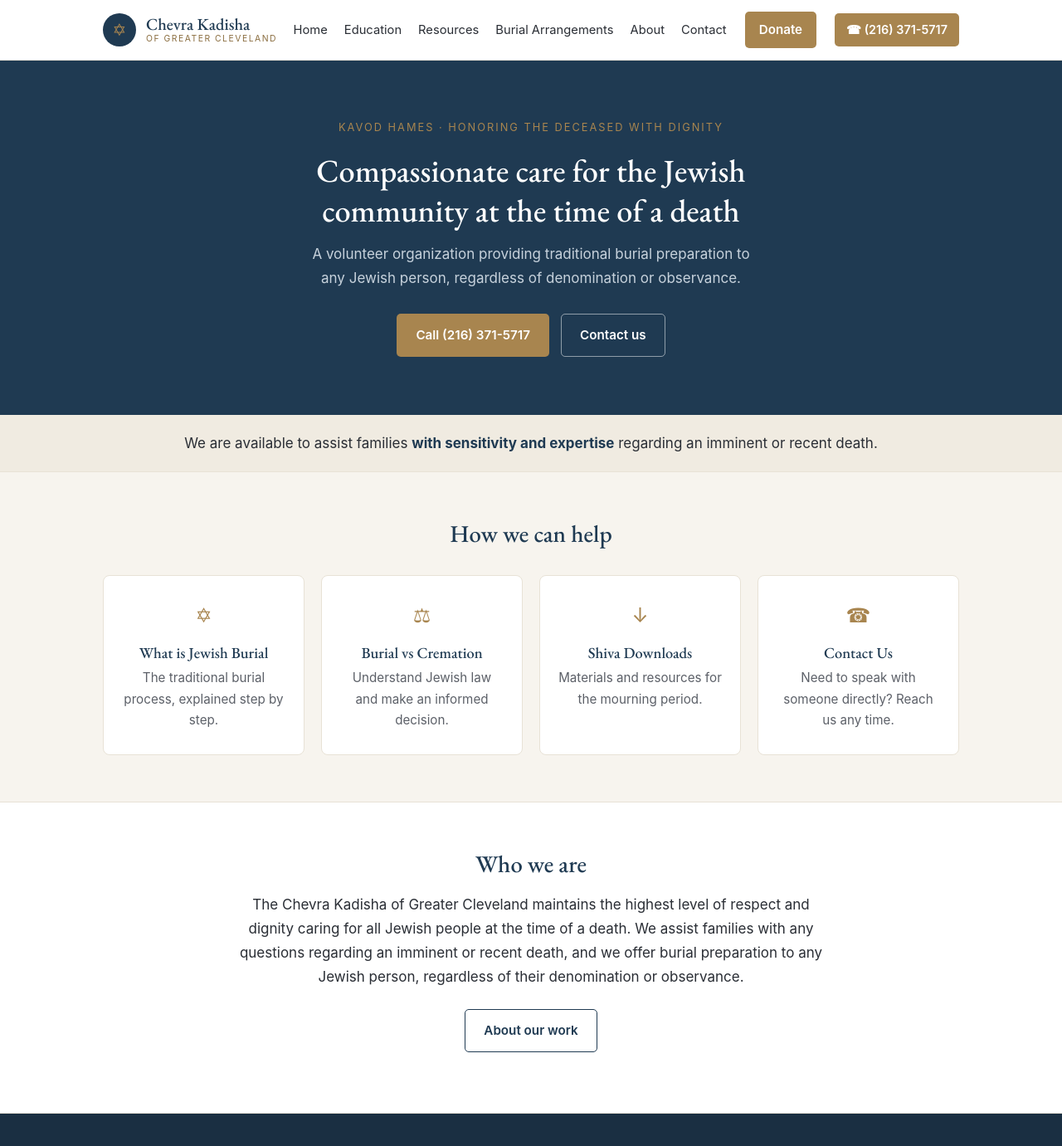
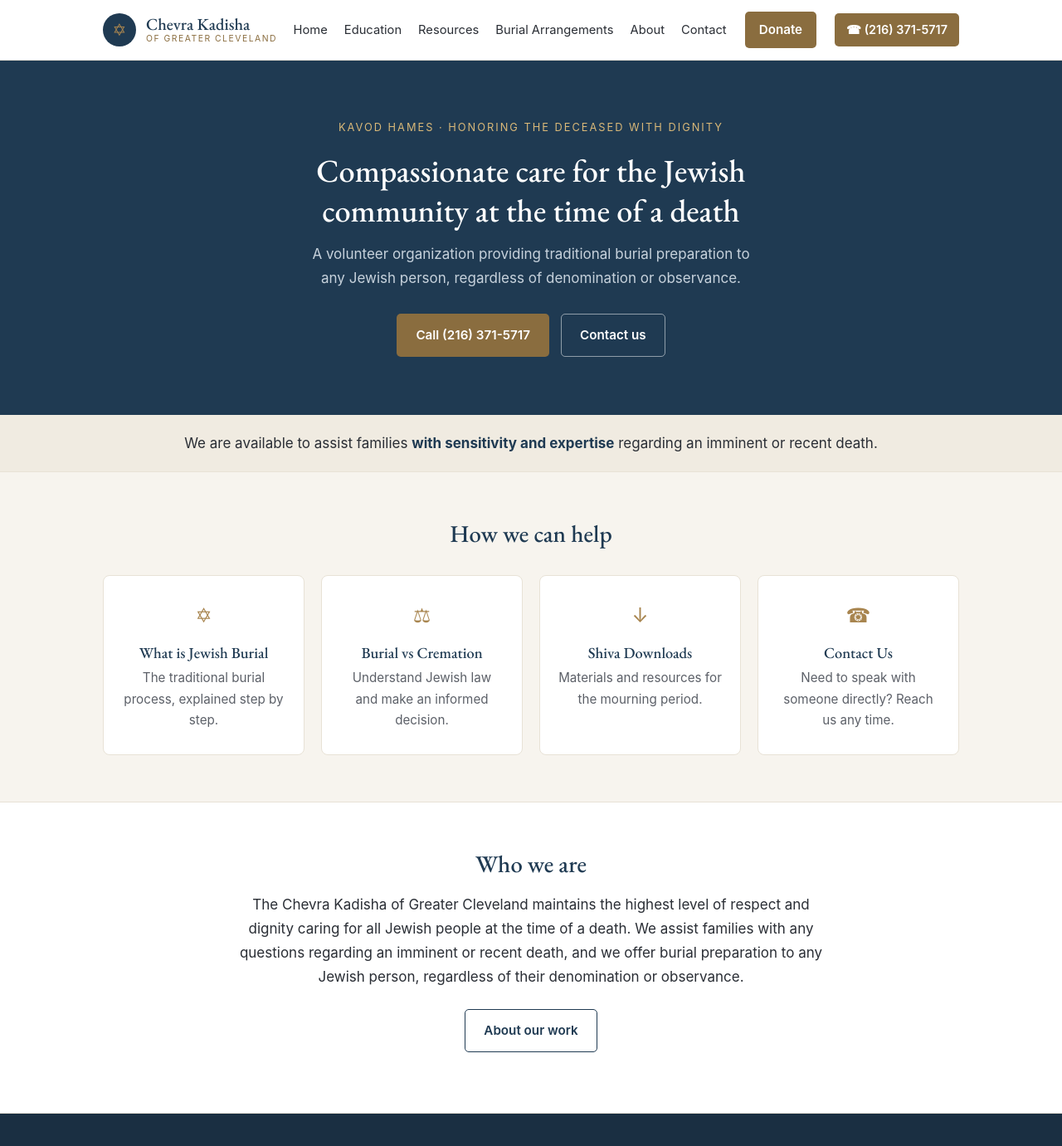
Before and after one commit to origin-story613/jsscleveland, a Jekyll site: the page built from index.html, in a window 1280 px wide and 1400 px high. Shown: the top 1381 px of the window at 83% size. Built offline with Jekyll 4.4.1, drawn with Linux system fonts in a browser that asks for light colours.

Commit message:
Update style.css
Fixed white on gold contrast

```diff
--- a/assets/css/style.css
+++ b/assets/css/style.css
@@ -1,6 +1,6 @@
 :root{
   --cream:#f7f4ee; --white:#ffffff; --ink:#2a2e35; --muted:#5c6068;
-  --navy:#1f3a52; --navy-dark:#1a2f42; --gold:#a8854f; --gold-dark:#8a6d3f;
+  --navy:#1f3a52; --navy-dark:#1a2f42; --gold:#a8854f; --gold-dark:#8a6d3f; --gold-light:#d9b878; --gold-darker:#6f5832;
   --border:#e8e2d6;
   --serif:'EB Garamond', Georgia, 'Times New Roman', serif;
   --sans:-apple-system, BlinkMacSystemFont, 'Segoe UI', Roboto, Helvetica, Arial, sans-serif;
@@ -18,8 +18,8 @@
 h3{font-size:1.3rem;margin:1.4em 0 .4em;}
 
 .btn{display:inline-block;padding:12px 22px;border-radius:5px;text-decoration:none;font-family:var(--sans);font-size:.95rem;font-weight:600;cursor:pointer;border:1px solid transparent;transition:.15s;}
-.btn-gold{background:var(--gold);color:#fff;}
-.btn-gold:hover{background:var(--gold-dark);}
+.btn-gold{background:var(--gold-dark);color:#fff;}
+.btn-gold:hover{background:var(--gold-darker);}
 .btn-navy{background:var(--navy);color:#fff;}
 .btn-navy:hover{background:var(--navy-dark);}
 .btn-outline{background:transparent;border-color:var(--navy);color:var(--navy);}
@@ -39,13 +39,13 @@
 .site-nav ul a{text-decoration:none;color:var(--ink);font-size:.92rem;}
 .site-nav ul a:hover{color:var(--gold-dark);}
 .nav-cta{padding:8px 16px;}
-.phone-pill{background:var(--gold);color:#fff !important;padding:8px 14px;border-radius:5px;font-weight:600;font-size:.9rem;text-decoration:none;white-space:nowrap;}
-.phone-pill:hover{background:var(--gold-dark);}
+.phone-pill{background:var(--gold-dark);color:#fff !important;padding:8px 14px;border-radius:5px;font-weight:600;font-size:.9rem;text-decoration:none;white-space:nowrap;}
+.phone-pill:hover{background:var(--gold-darker);}
 .nav-toggle{display:none;background:none;border:none;cursor:pointer;padding:8px;flex-direction:column;gap:5px;}
 .nav-toggle span{display:block;width:24px;height:2px;background:var(--navy);}
 
 .hero{background:var(--navy);color:#fff;text-align:center;padding:70px 24px;}
-.hero .eyebrow{color:var(--gold);text-transform:uppercase;letter-spacing:2px;font-size:.8rem;margin-bottom:16px;}
+.hero .eyebrow{color:var(--gold-light);text-transform:uppercase;letter-spacing:2px;font-size:.8rem;margin-bottom:16px;}
 .hero h1{color:#fff;max-width:680px;margin:0 auto .4em;}
 .hero p{color:#c7d2dc;max-width:560px;margin:0 auto 28px;}
 .hero-actions{display:flex;gap:14px;justify-content:center;flex-wrap:wrap;}
@@ -69,7 +69,7 @@
 
 .site-footer{background:var(--navy);color:#c7d2dc;padding:48px 0 0;}
 .footer-inner{display:grid;grid-template-columns:repeat(auto-fit,minmax(220px,1fr));gap:32px;}
-.footer-title{font-family:var(--serif);color:var(--gold);font-size:1.15rem;margin-bottom:12px;}
+.footer-title{font-family:var(--serif);color:var(--gold-light);font-size:1.15rem;margin-bottom:12px;}
 .footer-text{font-size:.92rem;margin:0 0 12px;}
 .site-footer a{color:#c7d2dc;}
 .site-footer a:hover{color:#fff;}
```
